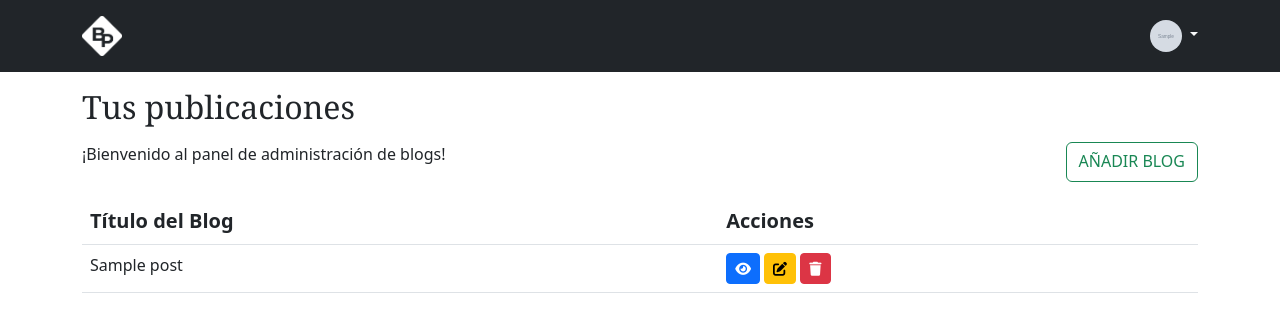
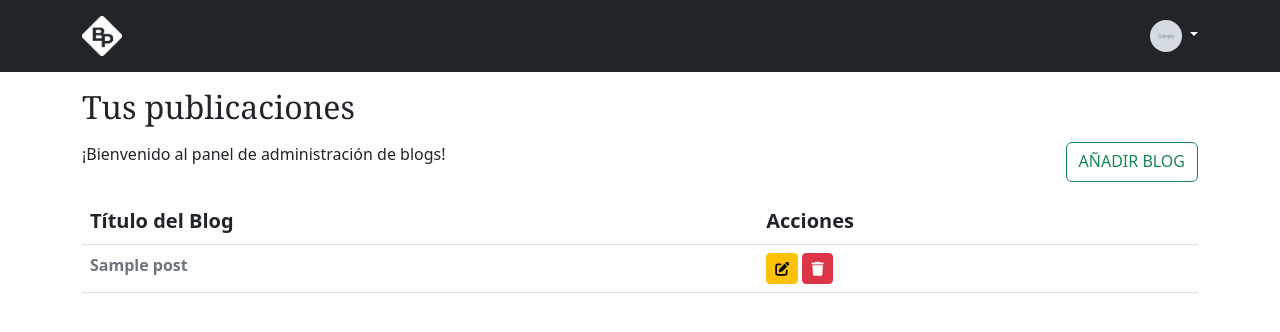
Before and after one commit to watuesta/blog-flask, a Flask app: page /post/posts in a window 1280 px wide. Shown: the top 332 px of the page. Run offline with Flask 3, Linux system fonts and the light colour scheme; the visitor is signed in with stand-in values (Sample User, id 1); tables that the repository leaves empty hold one stand-in row (values such as "Sample post"); grey boxes marked "Sample" are stand-in pictures; parts of the project's set-up code (start-up, migrations or seed data) failed here and were passed over; some libraries are stand-ins or nearby versions.

Commit message:
feat: edit icons buttons

```diff
--- a/blogr/templates/admin/posts.html
+++ b/blogr/templates/admin/posts.html
@@ -21,9 +21,8 @@
                 {% for post in posts | reverse %}
                 {% if g.user.id == post.author %}
                 <tr>
-                    <td>{{ post.title }}</td>
+                    <td><a href="{{ url_for('home.blog', url = post.url) }}" class="text-decoration-none link-secondary fw-semibold hover-underline">{{ post.title }}</a></td>
                     <td>
-                        <a href="{{ url_for('home.blog', url = post.url) }}" class="btn btn-sm btn-primary"><i class="fa-solid fa-eye"></i></a>
                         <a href="{{ url_for('post.update', id=post.id) }}" class="btn btn-sm btn-warning"><i class="fa-solid fa-pen-to-square"></i></a>
                         <a href="{{ url_for('post.delete', id=post.id) }}" class="btn btn-sm btn-danger"><i class="fa-solid fa-trash"></i></a>
                     </td>
```
